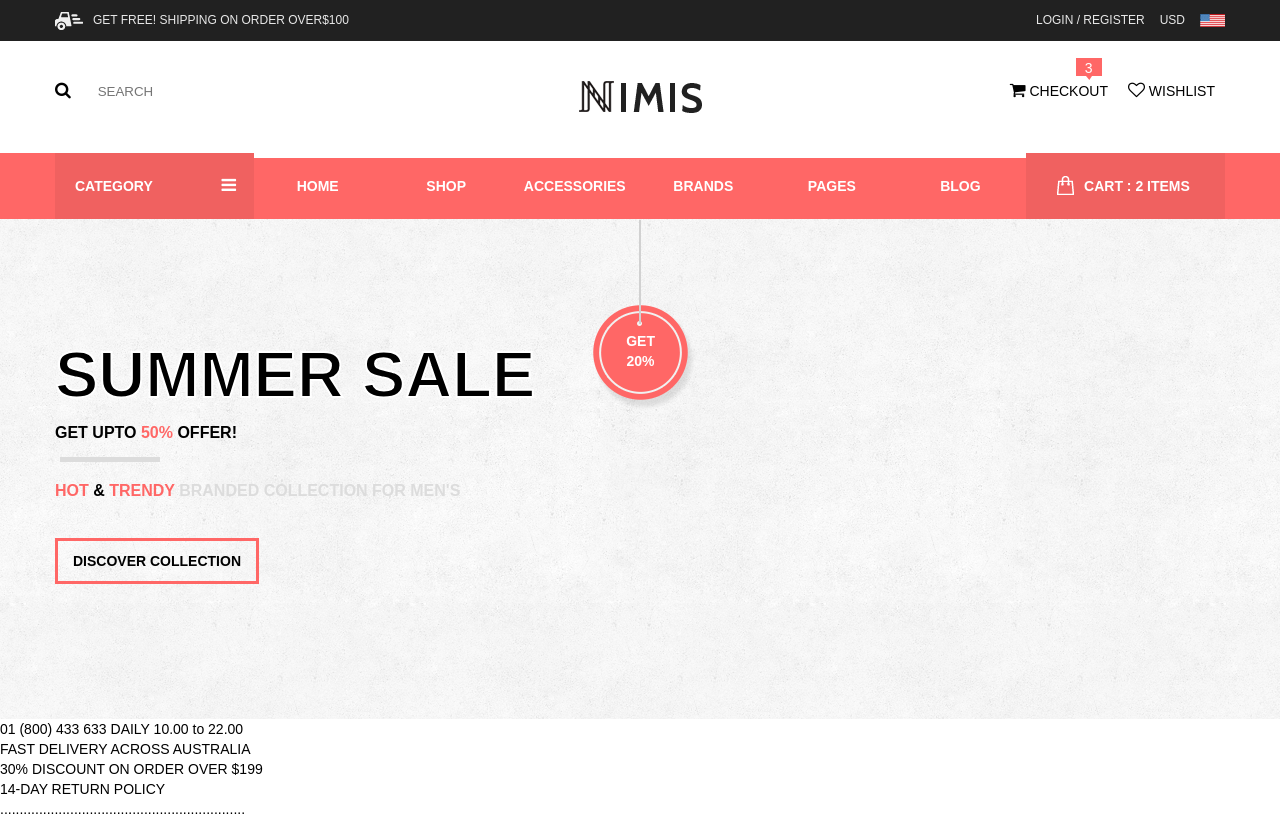
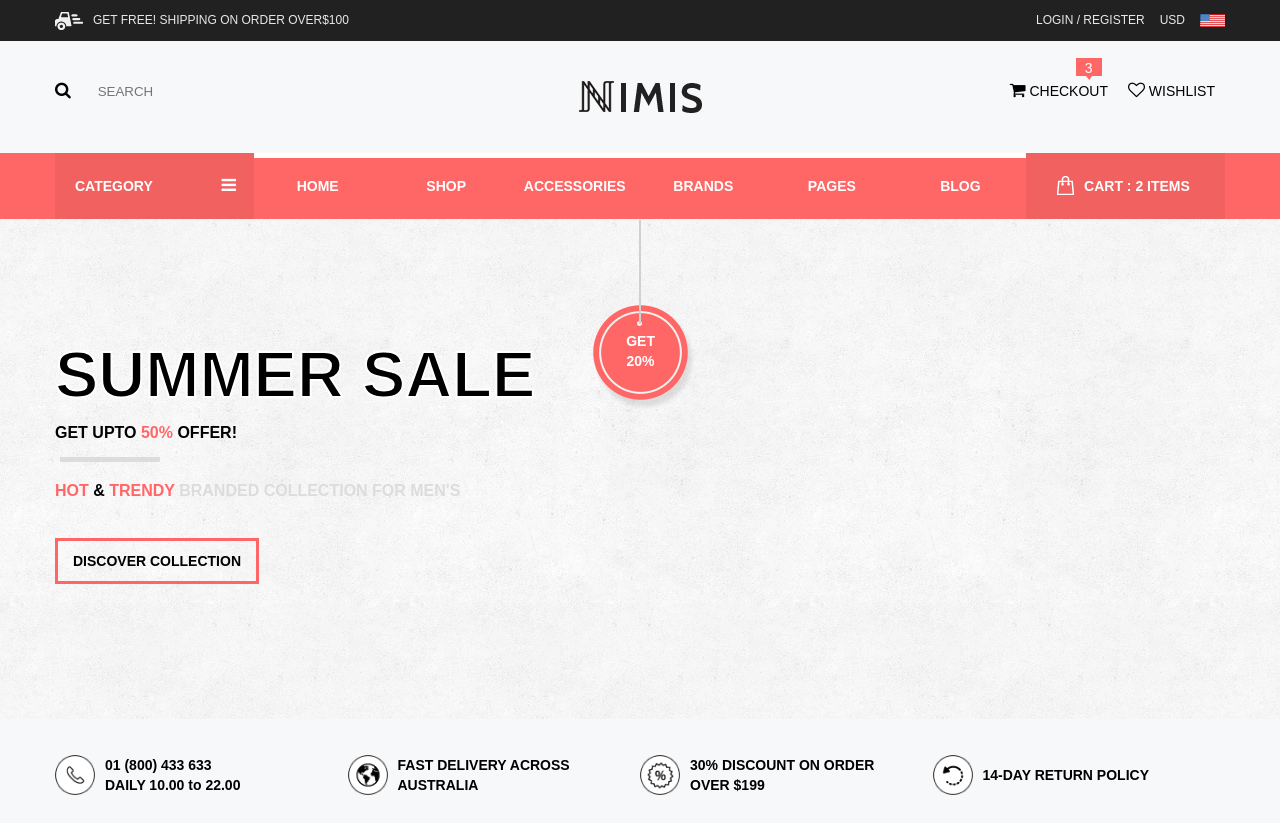
Before and after one commit to alexey62soft/Aleksei_Rakitski, a plain HTML site: page index.html in a window 1280 px wide. Shown: the top 823 px of the page. Drawn offline with Linux system fonts and the light colour scheme.

Commit message:
- Features section complete; - Some fixes;

```diff
--- a/css/style.css
+++ b/css/style.css
@@ -1,6 +1,7 @@
 /*-----------GENERAL------------*/
 
 body {
+    background: none repeat scroll 0 0 #f7f8f9;
     font-family: 'Cabin', sans-serif;
     font-size: 14px;
     line-height: 1.42857143;
@@ -105,6 +106,7 @@ ul.language-list {
 }
 
 .search-wrapper input[type="text"] {
+    background: none repeat scroll 0 0 #f7f8f9;
     border: medium none;
     color: #000;
     font-weight: 500;
@@ -473,8 +475,56 @@ ul.language-list {
     display: block;
 }
 
-.offer-tag .text > span{
+.offer-tag .text > span {
     display: block;
     font-weight: bold;
     color: white;
 }
+
+/*-----------FEATURES------------*/
+
+.features {
+    height: 80px;
+    padding-top: 36px;
+    position: relative;
+}
+
+.features ul li {
+    display: block;
+    float: left;
+    width: 25%;
+    height: 40px;
+}
+
+.features ul li > img {
+    height: 40px;
+    float: left;
+    margin-right: 10px;
+}
+
+.features ul li p {
+    font-weight: bold;
+    padding-right: 20px;
+}
+
+.features ul li:last-child p{
+    padding-top: 10px;
+}
+
+.features .wrapper:after {
+    position: absolute;
+    content: "";
+    bottom: -2px;
+    left: 7%;
+    border-bottom: 2px dotted #999;
+    width: 86%;
+}
+
+.features:after {
+    position: absolute;
+    content: "";
+    bottom: 1px;
+    left: 7%;
+    border-bottom: 2px dotted #999;
+    width: 86%;
+}
--- a/index.html
+++ b/index.html
@@ -183,22 +183,28 @@
         <!--End BANNER-->
         <!--Begin FEATURES-->
         <div class="features">
+            <div class="wrapper">
                 <ul>
                     <li>
-                    <p>01 (800) 433 633 DAILY 10.00 to 22.00</p>
+                        <img src="images/features/call.png" alt="Call icon">
+                        <p>
+                            01 (800) 433 633 <br>
+                            DAILY 10.00 to 22.00
+                        </p>
                     </li>
                     <li>
+                        <img src="images/features/fast-delivery.png" alt="Fast delivery icon">
                         <p>FAST DELIVERY ACROSS AUSTRALIA</p>
                     </li>
                     <li>
+                        <img src="images/features/discount.png" alt="Discount icon">
                         <p>30&#37; DISCOUNT ON ORDER OVER &#36;199</p>
                     </li>
                     <li>
+                        <img src="images/features/return.png" alt="Return icon">
                         <p>14-DAY RETURN POLICY</p>
                     </li>
                 </ul>
-            <div>
-                ...............................................................
             </div>
         </div>
         <!--End FEATURES-->
```
Also changed, not shown: images/features/call.png (added), images/features/discount.png (added), images/features/fast-delivery.png (added), images/features/return.png (added). Lines whose indentation alone changed are shown as unchanged.
